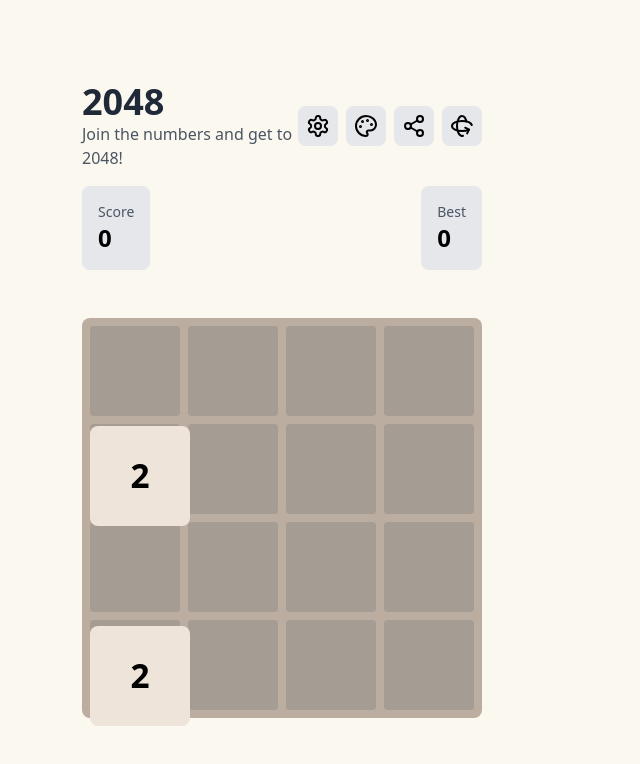
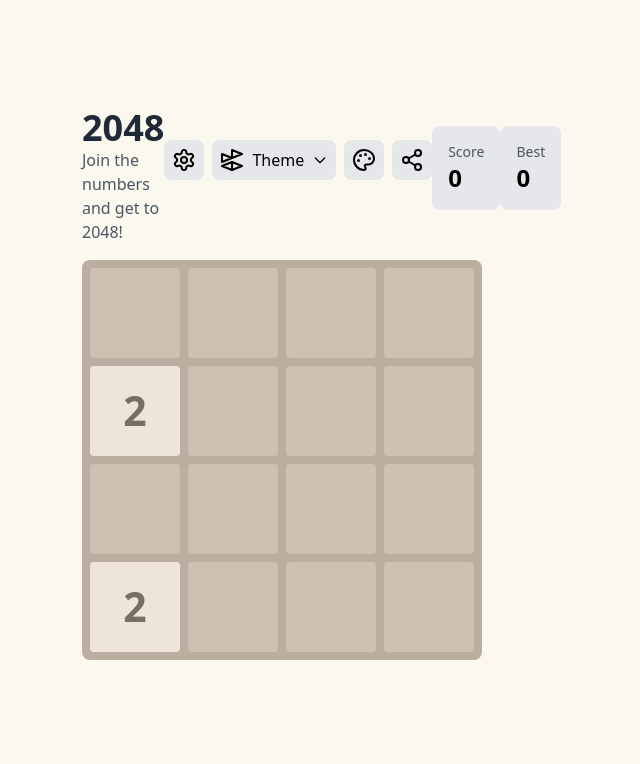
Before and after one commit to devyn-miller/2048-dec2024, a React (Vite) app: page / in a window 1280 px wide. Shown: the top 764 px of the page, without its empty margins (358-998 px from the left). Built offline with nearby package versions, Linux system fonts and the light colour scheme.

Commit message:
themes work!

```diff
--- a/src/App.tsx
+++ b/src/App.tsx
@@ -6,6 +6,8 @@ import { createInitialGrid, move, addRandomTile, isGameOver, hasWon } from './ut
 import { Settings, Rotate3D, Share2, Palette } from 'lucide-react';
 import { ThemeEditor } from './components/ThemeEditor';
 import { GameSettings } from './components/GameSettings';
+import { ShareScore } from './components/ShareScore';
+import { ThemeSelector } from './components/ThemeSelector';
 
 function Game() {
   const [config, setConfig] = useState<GameConfig>({
@@ -99,36 +101,33 @@ function Game() {
             <h1 className="text-4xl font-bold text-gray-800">2048</h1>
             <p className="text-gray-600">Join the numbers and get to {config.winningTile}!</p>
           </div>
-          <div className="flex gap-2">
+          <div className="flex gap-2 mb-8">
             <button
-              onClick={() => setShowSettings(!showSettings)}
+              onClick={() => setShowSettings(true)}
               className="p-2 rounded-lg bg-gray-200 hover:bg-gray-300 transition-colors"
-              title="Game Settings"
+              aria-label="Game settings"
             >
               <Settings size={24} />
             </button>
+
+            <ThemeSelector />
+
             <button
               onClick={() => setShowThemeEditor(true)}
               className="p-2 rounded-lg bg-gray-200 hover:bg-gray-300 transition-colors"
-              title="Theme Editor"
+              aria-label="Theme editor"
             >
               <Palette size={24} />
             </button>
-            <button
-              onClick={shareGame}
-              className="p-2 rounded-lg bg-gray-200 hover:bg-gray-300 transition-colors"
-              title="Share"
-            >
-              <Share2 size={24} />
-            </button>
-            <button
-              onClick={resetGame}
-              className="p-2 rounded-lg bg-gray-200 hover:bg-gray-300 transition-colors"
-              title="New Game"
-            >
-              <Rotate3D size={24} />
-            </button>
-          </div>
+
+            <ShareScore
+              score={score}
+              bestScore={bestScore}
+              config={config}
+              gameOver={gameOver}
+              won={won}
+              grid={grid}
+            />
           </div>
 
           <div className="flex justify-between mb-4">
@@ -143,9 +142,14 @@ function Game() {
           </div>
 
           {showSettings && (
-          <div className="mb-4 p-4 bg-white rounded-lg shadow-lg">
-            <GameSettings config={config} onConfigChange={handleConfigChange} />
-          </div>
+            <GameSettings
+              config={config}
+              onConfigChange={(newConfig) => {
+                setConfig(newConfig);
+                resetGame();
+              }}
+              onClose={() => setShowSettings(false)}
+            />
           )}
         </div>
 
@@ -166,14 +170,13 @@ function Game() {
         )}
 
         {showThemeEditor && (
-        <ThemeEditor
-          onSave={(newTheme) => {
-            setTheme(newTheme);
-            setShowThemeEditor(false);
-          }}
-          onClose={() => setShowThemeEditor(false)}
-        />
+          <div className="fixed inset-0 bg-black bg-opacity-50 flex items-center justify-center z-50">
+            <div className="bg-white rounded-lg p-6 max-w-4xl w-full mx-4 max-h-[90vh] overflow-y-auto">
+              <ThemeEditor onClose={() => setShowThemeEditor(false)} />
+            </div>
+          </div>
         )}
+      </div>
     </div>
   );
 }
--- a/src/components/GameSettings.tsx
+++ b/src/components/GameSettings.tsx
@@ -7,8 +7,8 @@ interface GameSettingsProps {
 }
 
 export function GameSettings({ config, onConfigChange }: GameSettingsProps) {
-  const gridSizes = [4, 5, 6, 8];
-  const winningTiles = [2048, 4096, 8192];
+  const gridSizes = [4, 5, 6, 7, 8];
+  const winningTiles = [1024, 2048, 4096, 8192];
 
   return (
     <div className="space-y-4">
@@ -44,7 +44,7 @@ export function GameSettings({ config, onConfigChange }: GameSettingsProps) {
                   : 'bg-gray-200 hover:bg-gray-300'
               }`}
             >
-              {tile}
+              {tile.toLocaleString()}
             </button>
           ))}
         </div>
--- a/src/components/Grid.tsx
+++ b/src/components/Grid.tsx
@@ -10,34 +10,46 @@ interface GridProps {
 export function Grid({ grid }: GridProps) {
   const { theme } = useTheme();
   const size = grid.length;
-  const cellSize = 400 / size;
+  const containerSize = 400;
+  const gap = 8;
+  const padding = 8;
+  const totalGaps = size - 1;
+  const availableSpace = containerSize - (2 * padding) - (gap * totalGaps);
+  const cellSize = Math.floor(availableSpace / size);
 
   return (
     <div
-      className="relative rounded-lg p-2"
+      className="relative rounded-lg overflow-hidden"
       style={{
         backgroundColor: theme.gridBackground,
-        width: '400px',
-        height: '400px'
+        width: `${containerSize}px`,
+        height: `${containerSize}px`,
+        padding: `${padding}px`,
       }}
     >
       {/* Grid background cells */}
       <div
-        className="absolute inset-2 grid gap-2"
+        className="grid absolute inset-0 m-2"
         style={{
-          gridTemplateColumns: `repeat(${size}, 1fr)`,
+          gridTemplateColumns: `repeat(${size}, ${cellSize}px)`,
+          gap: `${gap}px`,
         }}
       >
         {Array(size * size).fill(null).map((_, i) => (
           <div
             key={i}
-            className="aspect-square rounded bg-opacity-20 bg-gray-600"
+            className="rounded bg-opacity-20"
+            style={{
+              backgroundColor: theme.gridCellBackground || 'rgba(0,0,0,0.1)',
+              width: `${cellSize}px`,
+              height: `${cellSize}px`,
+            }}
           />
         ))}
       </div>
 
       {/* Tiles */}
-      <div className="absolute inset-2">
+      <div className="absolute inset-0 m-2">
         {grid.flat().map((tile) =>
           tile && (
             <TileComponent
--- /dev/null
+++ b/src/components/ShareScore.tsx
@@ -0,0 +1,78 @@
+import React from 'react';
+import { GameConfig, Tile } from '../types/game';
+
+interface ShareScoreProps {
+  score: number;
+  bestScore: number;
+  config: GameConfig;
+  gameOver: boolean;
+  won: boolean;
+  grid: Tile[][];
+}
+
+export function ShareScore({ score, bestScore, config, gameOver, won, grid }: ShareScoreProps) {
+  const getLargestTile = () => {
+    let max = 0;
+    grid.forEach(row => {
+      row.forEach(tile => {
+        if (tile && tile.value > max) {
+          max = tile.value;
+        }
+      });
+    });
+    return max;
+  };
+
+  const handleShare = async () => {
+    const largestTile = getLargestTile();
+    const gameStatus = won ? "Victory!" : gameOver ? "Game Over" : "In Progress";
+
+    const shareText =
+`2048 | ${gameStatus}
+Score: ${score.toLocaleString()} | Best: ${bestScore.toLocaleString()}
+Largest Tile: ${largestTile.toLocaleString()}
+${config.gridSize}×${config.gridSize} Grid | Target: ${config.winningTile.toLocaleString()}
+
+Play now: ${window.location.href}`;
+
+    try {
+      if (navigator.share) {
+        await navigator.share({
+          title: '2048 Game Score',
+          text: shareText,
+        });
+      } else {
+        await navigator.clipboard.writeText(shareText);
+        alert('Score copied to clipboard!');
+      }
+    } catch (error) {
+      console.error('Error sharing:', error);
+    }
+  };
+
+  return (
+    <button
+      onClick={handleShare}
+      className="p-2 rounded-lg bg-gray-200 hover:bg-gray-300 transition-colors"
+      aria-label="Share score"
+    >
+      <svg
+        xmlns="http://www.w3.org/2000/svg"
+        width="24"
+        height="24"
+        viewBox="0 0 24 24"
+        fill="none"
+        stroke="currentColor"
+        strokeWidth="2"
+        strokeLinecap="round"
+        strokeLinejoin="round"
+      >
+        <circle cx="18" cy="5" r="3" />
+        <circle cx="6" cy="12" r="3" />
+        <circle cx="18" cy="19" r="3" />
+        <line x1="8.59" y1="13.51" x2="15.42" y2="17.49" />
+        <line x1="15.41" y1="6.51" x2="8.59" y2="10.49" />
+      </svg>
+    </button>
+  );
+}
--- /dev/null
+++ b/src/components/ThemeSelector.tsx
@@ -0,0 +1,74 @@
+import React, { useState, useRef, useEffect } from 'react';
+import { useTheme } from '../contexts/ThemeContext';
+
+export function ThemeSelector() {
+  const { theme, themes, setTheme } = useTheme();
+  const [isOpen, setIsOpen] = useState(false);
+  const dropdownRef = useRef<HTMLDivElement>(null);
+
+  useEffect(() => {
+    const handleClickOutside = (event: MouseEvent) => {
+      if (dropdownRef.current && !dropdownRef.current.contains(event.target as Node)) {
+        setIsOpen(false);
+      }
+    };
+
+    document.addEventListener('mousedown', handleClickOutside);
+    return () => document.removeEventListener('mousedown', handleClickOutside);
+  }, []);
+
+  return (
+    <div className="relative" ref={dropdownRef}>
+      <button
+        onClick={() => setIsOpen(!isOpen)}
+        className="p-2 rounded-lg bg-gray-200 hover:bg-gray-300 transition-colors flex items-center gap-2"
+        aria-label="Select theme"
+      >
+        <svg
+          xmlns="http://www.w3.org/2000/svg"
+          width="24"
+          height="24"
+          viewBox="0 0 24 24"
+          fill="none"
+          stroke="currentColor"
+          strokeWidth="2"
+          strokeLinecap="round"
+          strokeLinejoin="round"
+        >
+          <path d="M12 2v8L22 6 12 2z"/>
+          <path d="M12 22v-8L22 18 12 22z"/>
+          <path d="M2 14l10-4L2 6v8z"/>
+          <path d="M2 18l10-4v8l-10-4z"/>
+        </svg>
+        <span className="hidden sm:inline">Theme</span>
+        <svg
+          className={`w-4 h-4 transition-transform ${isOpen ? 'rotate-180' : ''}`}
+          fill="none"
+          stroke="currentColor"
+          viewBox="0 0 24 24"
+        >
+          <path strokeLinecap="round" strokeLinejoin="round" strokeWidth="2" d="M19 9l-7 7-7-7" />
+        </svg>
+      </button>
+
+      {isOpen && (
+        <div className="absolute right-0 mt-2 w-48 bg-white rounded-lg shadow-lg py-1 z-50">
+          {themes.map((t) => (
+            <button
+              key={t.id}
+              onClick={() => {
+                setTheme(t);
+                setIsOpen(false);
+              }}
+              className={`w-full text-left px-4 py-2 hover:bg-gray-100 ${
+                t.id === theme.id ? 'bg-gray-50 font-medium' : ''
+              }`}
+            >
+              {t.name}
+            </button>
+          ))}
+        </div>
+      )}
+    </div>
+  );
+}
--- a/src/components/Tile.tsx
+++ b/src/components/Tile.tsx
@@ -10,20 +10,23 @@ interface TileProps {
 export function Tile({ tile, cellSize }: TileProps) {
   const { theme } = useTheme();
   const { value, position } = tile;
+  const gap = 8; // Match the gap size from Grid
 
   const style = {
     ...theme.tileColors[value],
-    transform: `translate(${position.col * cellSize}px, ${position.row * cellSize}px)`,
-    transition: 'transform 100ms ease-in-out',
+    transform: `translate(${position.col * (cellSize + gap)}px, ${position.row * (cellSize + gap)}px)`,
+    transition: 'all 100ms ease-in-out',
     position: 'absolute' as const,
     width: `${cellSize}px`,
     height: `${cellSize}px`,
     display: 'flex',
     justifyContent: 'center',
     alignItems: 'center',
-    borderRadius: '8px',
+    borderRadius: '4px',
     fontWeight: 'bold',
-    fontSize: value <= 512 ? `${cellSize / 3}px` : `${cellSize / 3.5}px`,
+    fontSize: value <= 512 ? `${cellSize / 2.2}px` : `${cellSize / 2.8}px`,
+    color: value <= 4 ? theme.darkText : theme.lightText,
+    zIndex: 10,
   };
 
   return (
--- a/src/contexts/ThemeContext.tsx
+++ b/src/contexts/ThemeContext.tsx
@@ -1,11 +1,32 @@
 import React, { createContext, useContext, useState } from 'react';
-import { Theme } from '../types/game';
 
-const themes: Theme[] = [
+interface Theme {
+  id: string;
+  name: string;
+  background: string;
+  gridBackground: string;
+  gridCellBackground: string;
+  lightText: string;
+  darkText: string;
+  tileColors: {
+    [key: number]: {
+      background: string;
+      text: string;
+      backgroundColor: string;
+      color: string;
+    };
+  };
+}
+
+const defaultThemes: Theme[] = [
   {
+    id: 'classic',
     name: 'Classic',
     background: '#faf8ef',
     gridBackground: '#bbada0',
+    gridCellBackground: '#cdc1b4',
+    lightText: '#f9f6f2',
+    darkText: '#776e65',
     tileColors: {
       2: { background: '#eee4da', text: '#776e65' },
       4: { background: '#ede0c8', text: '#776e65' },
@@ -21,24 +42,30 @@ const themes: Theme[] = [
     },
   },
   {
+    id: 'dark',
     name: 'Dark',
-    background: '#1a1a1a',
-    gridBackground: '#2d2d2d',
+    gridBackground: '#1a1a1a',
+    gridCellBackground: '#2d2d2d',
+    lightText: '#ffffff',
+    darkText: '#e0e0e0',
     tileColors: {
-      2: { background: '#3d3d3d', text: '#ffffff' },
-      4: { background: '#4d4d4d', text: '#ffffff' },
-      8: { background: '#6d6d6d', text: '#ffffff' },
-      16: { background: '#8d8d8d', text: '#ffffff' },
-      32: { background: '#ad8d8d', text: '#ffffff' },
-      64: { background: '#cd8d8d', text: '#ffffff' },
-      128: { background: '#ed8d8d', text: '#ffffff' },
-      256: { background: '#ed6d6d', text: '#ffffff' },
-      512: { background: '#ed4d4d', text: '#ffffff' },
-      1024: { background: '#ed2d2d', text: '#ffffff' },
-      2048: { background: '#ed0d0d', text: '#ffffff' },
+      2: { backgroundColor: '#2d2d2d', color: '#ffffff' },
+      4: { backgroundColor: '#3d3d3d', color: '#ffffff' },
+      8: { backgroundColor: '#4a4a4a', color: '#ffffff' },
+      16: { backgroundColor: '#5a5a5a', color: '#ffffff' },
+      32: { backgroundColor: '#696969', color: '#ffffff' },
+      64: { backgroundColor: '#787878', color: '#ffffff' },
+      128: { backgroundColor: '#888888', color: '#ffffff' },
+      256: { backgroundColor: '#989898', color: '#ffffff' },
+      512: { backgroundColor: '#a8a8a8', color: '#ffffff' },
+      1024: { backgroundColor: '#b8b8b8', color: '#ffffff' },
+      2048: { backgroundColor: '#c8c8c8', color: '#1a1a1a' },
+      4096: { backgroundColor: '#d8d8d8', color: '#1a1a1a' },
+      8192: { backgroundColor: '#e8e8e8', color: '#1a1a1a' },
     },
   },
   {
+    id: 'ocean',
     name: 'Ocean',
     background: '#e0f7fa',
     gridBackground: '#80deea',
@@ -58,19 +85,19 @@ const themes: Theme[] = [
   },
 ];
 
-type ThemeContextType = {
+interface ThemeContextType {
   theme: Theme;
   themes: Theme[];
   setTheme: (theme: Theme) => void;
-};
+}
 
 const ThemeContext = createContext<ThemeContextType | null>(null);
 
 export function ThemeProvider({ children }: { children: React.ReactNode }) {
-  const [theme, setTheme] = useState(themes[0]);
+  const [theme, setTheme] = useState<Theme>(defaultThemes[0]);
 
   return (
-    <ThemeContext.Provider value={{ theme, themes, setTheme }}>
+    <ThemeContext.Provider value={{ theme, themes: defaultThemes, setTheme }}>
       {children}
     </ThemeContext.Provider>
   );
```
Lines whose indentation alone changed are shown as unchanged.
